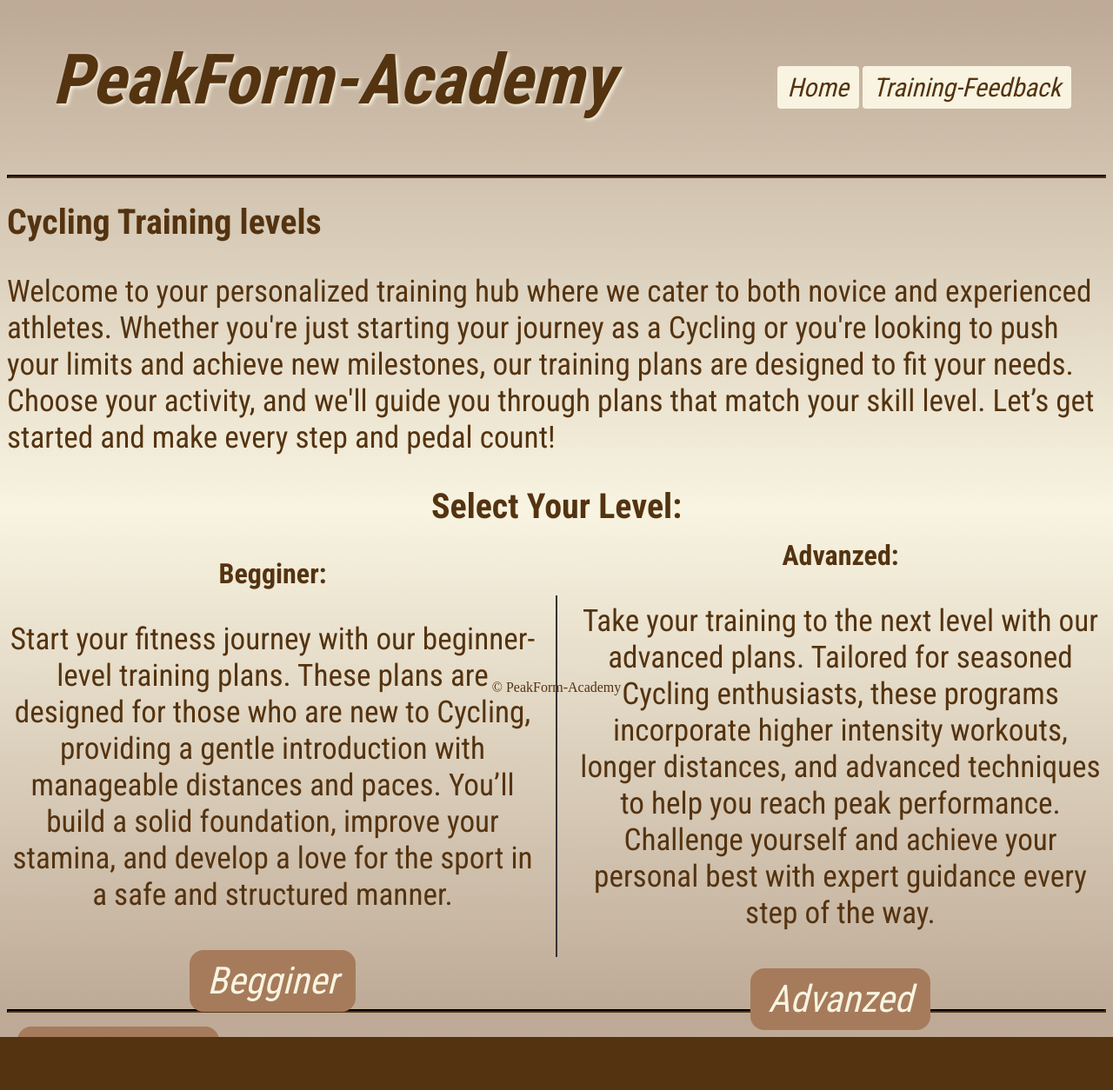
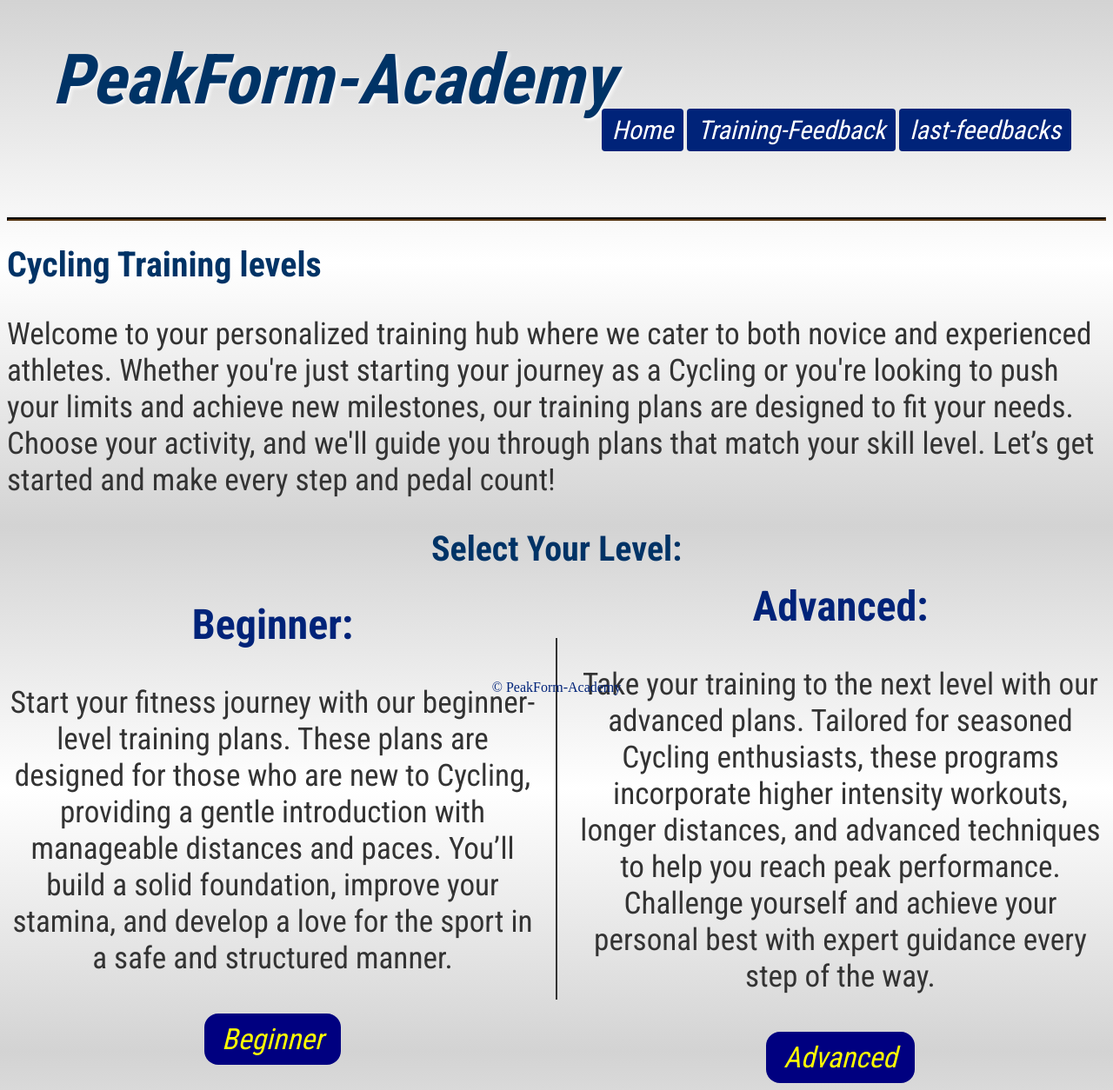
Before and after one commit to benjaMRW/PFA_git, a Flask app: page /sport/1 in a window 1280 px wide. Shown: the whole page at 87% size. Before the commit the page ends 1193 px from the top, so only its background shows below. Run offline with Flask 3, Linux system fonts and the light colour scheme; data comes from the database, SQL or seed files in the repository; both versions use the stored data as it was after the commit; parts of the project's set-up code (start-up, migrations or seed data) failed here and were passed over.

Commit message:
i finish all the templates and connections, now i have to style the webpage

```diff
--- a/TPTI/routes.py
+++ b/TPTI/routes.py
@@ -1,6 +1,6 @@
-from flask import Flask, render_template, request, redirect
+from flask import Flask, render_template, request, redirect, url_for, session
 import sqlite3
-
+from datetime import datetime
 app = Flask(__name__)
 
 @app.route('/')
@@ -70,26 +70,75 @@
 
     return render_template('plan.html', sports=sports_data, level=level_data, plan=plan_data)
 
+app.secret_key = 'your_secret_key'
 
+# Initialize the database
+def init_db():
+    conn = sqlite3.connect('feedback.db')
+    cursor = conn.cursor()
+    cursor.execute('''
+    CREATE TABLE IF NOT EXISTS feedback (
+        id INTEGER PRIMARY KEY AUTOINCREMENT,
+        username TEXT NOT NULL,
+        content TEXT NOT NULL,
+        date TIMESTAMP DEFAULT CURRENT_TIMESTAMP
+    )
+    ''')
+    conn.commit()
+    conn.close()
 
+init_db()
 
+# Route to render the feedback form and handle form submission
 @app.route('/feedback', methods=['GET', 'POST'])
 def feedback():
     if request.method == 'POST':
-        name = request.form['name']
-        feeling = request.form['feeling']
-        feedback_text = request.form['feedback']
+        username = request.form.get('username')
+        content = request.form.get('content')
 
-        # Save feedback (in-memory storage)
-        feedback_storage.append({
-            'name': name,
-            'feeling': feeling,
-            'feedback': feedback_text
-        })
+        if not username or not content:
+            return "Username and content are required", 400
 
-        return redirect(url_for('feedback'))
+        conn = sqlite3.connect('feedback.db')
+        cursor = conn.cursor()
+        cursor.execute('INSERT INTO feedback (username, content) VALUES (?, ?)', (username, content))
+        conn.commit()
+        conn.close()
 
-    return render_template('feedback.html', feedbacks=feedback_storage)
+        return redirect(url_for('view_feedback', username=username))
 
-if __name__ == "__main__":
+    return render_template('feedback.html')
+
+# Route to display feedback for a specific user
+@app.route('/user/<username>')
+def view_feedback(username):
+    feedbacks = []
+
+    if username:
+        conn = sqlite3.connect('feedback.db')
+        cursor = conn.cursor()
+        cursor.execute('SELECT content, date FROM feedback WHERE username = ? ORDER BY date DESC', (username,))
+        feedbacks = cursor.fetchall()
+        conn.close()
+
+    return render_template('UsersInfo.html', feedbacks=feedbacks, username=username)
+
+# Route to display all feedback
+@app.route('/DisplayFeedback')
+def display():
+    conn = sqlite3.connect('feedback.db')
+    cursor = conn.cursor()
+    cursor.execute('SELECT username, content, date FROM feedback ORDER BY date DESC')
+    feedbacks = cursor.fetchall()
+    conn.close()
+
+    return render_template('DisplayFeedback.html', feedbacks=feedbacks)
+
+if __name__ == '__main__':
     app.run(debug=True)
+conn = sqlite3.connect('feedback.db')
+cursor = conn.cursor()
+delete_statement = "DELETE FROM feedback WHERE id = 1, 2, 3, 4, 5, 6, 7;"
+cursor.execute(delete_statement)
+conn.commit()
+conn.close()
--- a/TPTI/static/css/style.css
+++ b/TPTI/static/css/style.css
@@ -5,17 +5,17 @@
 h1{
   font-family: 'Roboto Condensed', sans-serif;
   font-size: 250%;
-  color: #543310;
+  color: #003366;
 }
 p{
   font-family: 'Roboto Condensed', sans-serif;
   font-size: 220%;
-  color: #543310;
+  color: #333333;
 }
 html
 {
-  background-image: linear-gradient(#bda995, #F8F4E1, #bda995);
-     color: #543310;
+  background: linear-gradient(lightgrey, white ,lightgrey,white, lightgrey);
+     color: #002379;
 }
 
 ul
@@ -30,9 +30,9 @@
      top: 0;
 }
 .button{
-  background-color: #A67B5B;
+  background-color: navy;
   border: none;
-  color: #F8F4E1;
+  color: #ADD8E6;
   padding: 10px 20px;
   text-align: center;
   text-decoration: none;
@@ -47,13 +47,14 @@
   margin-left: 20px;
 }
 .button:hover{
-  background-color: #AF8F6F
+  background-color: rgb(113, 194, 221);
+  color: #002379;
   }
 a{
 
   text-decoration: none;
-  color: #F8F4E1;
-  font-size: 180%;
+  color: yellow;
+  font-size: 140%;
 }
 a2{
   text-decoration: none;
@@ -63,7 +64,7 @@
 
 
 h2{
-     font-size: 200%;
+     font-size: 300%;
      font-family: 'Roboto Condensed', sans-serif;
 }
 .header {
@@ -71,11 +72,11 @@
 
      padding: 60px 40px;
      border-radius: 12px;
-     color: #543310;
+     color: #002379;
    }
    .header logo{
     float: left;
-     color: #543310;
+     color: #003366;
      text-align: center;
      padding: 12px;
      text-decoration: none;
@@ -85,14 +86,14 @@
      font-family: 'Roboto Condensed', sans-serif;
      font-weight: bold;
      font-style: italic;
-     text-shadow: 2px 2px 4px  #F8F4E1;
+     text-shadow: 2px 2px 4px  white;
 
    }
    /* Style the header links */
    .header a {
-    background-color: #F8F4E1;
+    background-color: #002379;
      float: left;
-     color:#543310;
+     color: white;
      text-align: center;
      padding: 12px;
      text-decoration: none;
@@ -107,8 +108,8 @@
 
    /* Change the background color on mouse-over */
    .header a:hover {
-     background-color: #543310;
-     color: #F8F4E1;
+     background-color: yellow;
+     color: navy;
    }
 
    /* Style the active/current link*/
@@ -152,18 +153,7 @@
 img{
   border-radius: 12px;
 }
-right{
-  display: block;
-  position: fixed;
-  right: 0;
-  left: 100px;
-}
-left{
-  position: fixed;
-  display: block;
-  right: 100px;
-  left: 0;
-}
+
 .container {
   display: flex;
   align-items: center;
@@ -186,3 +176,11 @@
 
 
 }
+footer{
+  color: #002379;
+}
+button1 {
+  display: block;
+  size: 50%;
+
+}
--- a/TPTI/templates/layout.html
+++ b/TPTI/templates/layout.html
@@ -12,7 +12,8 @@
       <logo>PeakForm-Academy</logo>
       <div class="header-right">
         <a class="button" href="/">Home</a>
-        <a href="/feedback-check" class="button">Training-Feedback</a>
+        <a href="/feedback" class="button">Training-Feedback</a>
+        <a href="/DisplayFeedback" class="button">last-feedbacks</a>
       </div>
     </div>
   </header>
@@ -24,6 +25,7 @@
 
   </main>
   <footer>
+
   © PeakForm-Academy
   </footer>
 </body>
--- a/TPTI/templates/level.html
+++ b/TPTI/templates/level.html
@@ -103,9 +103,7 @@
 
     {% endif %}
 
-    <hr>
-  <left><button class="button">last page</button></left>
-  <right><button class="button">next page</button></right>
+
 
 </body>
 </html>
--- a/TPTI/templates/sport.html
+++ b/TPTI/templates/sport.html
@@ -7,25 +7,20 @@
 
   <div class="container">
     <div class="content">
-      <center><h2>Begginer:</h2></center>
+      <center><h2>Beginner:</h2></center>
       <p>Start your fitness journey with our beginner-level training plans. These plans are designed for those who are new to {{ Sports[1]}}, providing a gentle introduction with manageable distances and paces. You’ll build a solid foundation, improve your stamina, and develop a love for the sport in a safe and structured manner.</p>
-      <center><button class="button"><a href="/level/{{Sports[0] }}/1">Begginer</a></button></center>
+      <center><button class="button"><a href="/level/{{Sports[0] }}/1">Beginner</a></button></center>
 
     </div>
 
     <div class="vertical-line"></div>
     <div class="content">
-      <center><h2>Advanzed:</h2></center>
+      <center><h2>Advanced:</h2></center>
       <p>Take your training to the next level with our advanced plans. Tailored for seasoned {{ Sports[1] }} enthusiasts, these programs incorporate higher intensity workouts, longer distances, and advanced techniques to help you reach peak performance. Challenge yourself and achieve your personal best with expert guidance every step of the way.</p>
-      <center><button class="button"><a href="/level/{{Sports[0] }}/2">Advanzed</a></button></center>
+      <center><button class="button"><a href="/level/{{Sports[0] }}/2">Advanced</a></button></center>
 
     </div>
 </div>
 
 
-
-<hr>
-  <left><button class="button">last page</button></left>
-  <right><button class="button">next page</button></right>
-
 {%endblock%}
```
Also changed, not shown: TPTI/templates/DisplayFeedback.html (added, +18 -0 lines), TPTI/templates/UsersInfo.html (added, +17 -0 lines), TPTI/templates/feedback.html (+8 -7 lines), TPTI/templates/name.html (added, +11 -0 lines), TPTI/templates/plan.html (+2 -5 lines), TPTI/feedback.db (added), TPTI/templates/display_feedback.html (deleted).
